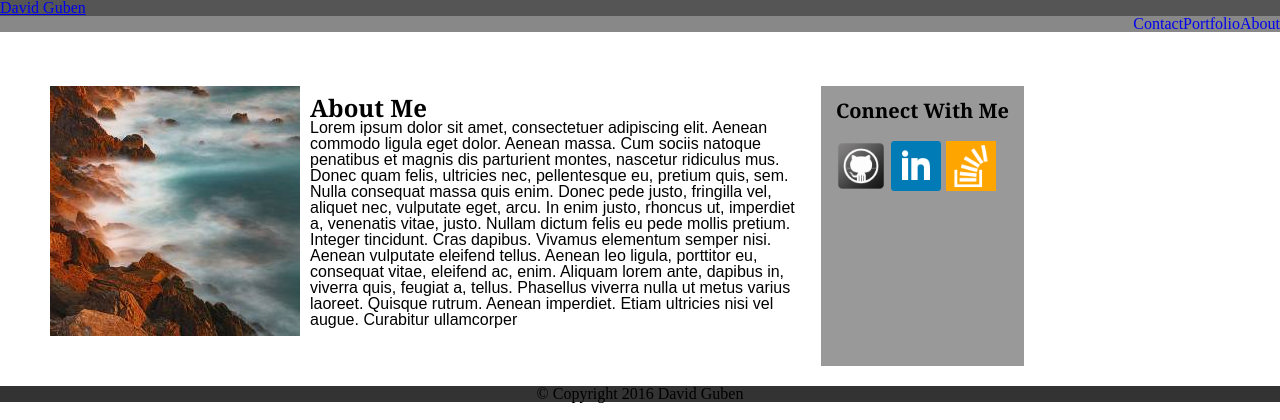
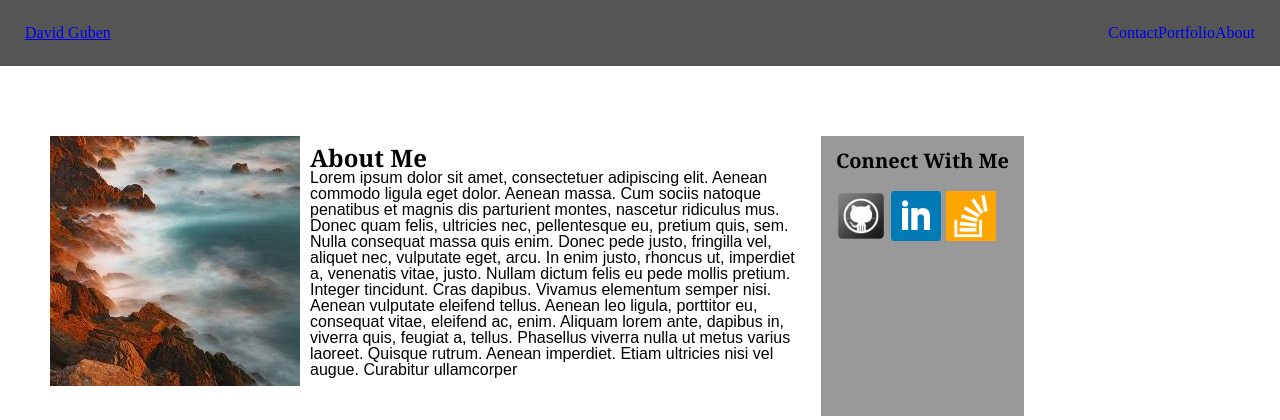
Before and after one commit to DavidGuben/Basic-Portfolio, a PHP site: page / in a window 1280 px wide. Shown: the top 420 px of the page. Run offline with PHP 8.4, Linux system fonts and the light colour scheme.

Commit message:
fixing markup and css

```diff
--- a/assets/css/style.css
+++ b/assets/css/style.css
@@ -5,9 +5,7 @@
 }
 #header {
 	background-color:#555;
-}
-#nav {
-	background-color:#888;
+	padding:25px;
 }
 #sidebar {
 	padding:15px;
@@ -24,9 +22,10 @@
 	background-color:#333;
 }
 #nav {
-	width:100%;
+	width:50%;
 	float:right;
-	display:inline;
+	display:block;
+	background-color:#555;
 }
 #profilepic {
 	float:left;
@@ -38,13 +37,13 @@
 #social {
 	margin-top:20px;
 }
+
 ul {
     list-style-type: none;
     margin: 0;
     padding: 0;
     overflow: hidden;
 }
-
 li {
     float: right;
 }
--- a/index.html
+++ b/index.html
@@ -7,18 +7,19 @@
 </head>
 <body>
 <div id="container">
+<!--header-->
 	<div id="header">
-		<div id="logo">
-			<a href="index.html">David Guben</a>
-		</div>
+			<a class="logo" href="index.html">David Guben</a>
 			<div id="nav">
-				<ul>
+				<ul class="nav">
 				<a href="index.html"><li>About</li></a>
 				<a href="portfolio.html"><li>Portfolio</li></a>
 				<a href="contact.html"><li>Contact</li></a>
 				</ul>
 			</div>
 	</div>
+<!--header end-->
+<!--content-->
 	<div id="aboutsection">
 		<div id="profilepic">
 			<img src="assets/images/profilepic.jpg" />
@@ -30,6 +31,8 @@
 				</p>
 			</div>
 	</div>
+	<!--content end-->
+	<!--sidebar-->
 		<div id="sidebar">
 			<h2>Connect With Me</h>
 				<div id ="social">
@@ -37,10 +40,13 @@
 					<a href="#"><img style="height:50px;width:50px;" src="assets/images/linkedin-icon.png"/></a>
 					<a href="#"><img style="height:50px;width:50px;" src="assets/images/stackoverflow-icon.png"/></a>
 				</div>
-	</div>
+		</div>
+	<!--sidebar end-->
+	<!--footer-->
 	<div id="footer">
 		&copy; Copyright 2016 David Guben
 	</div>
 </div>
+<!--footer end-->
 </body>
 </html>
```
